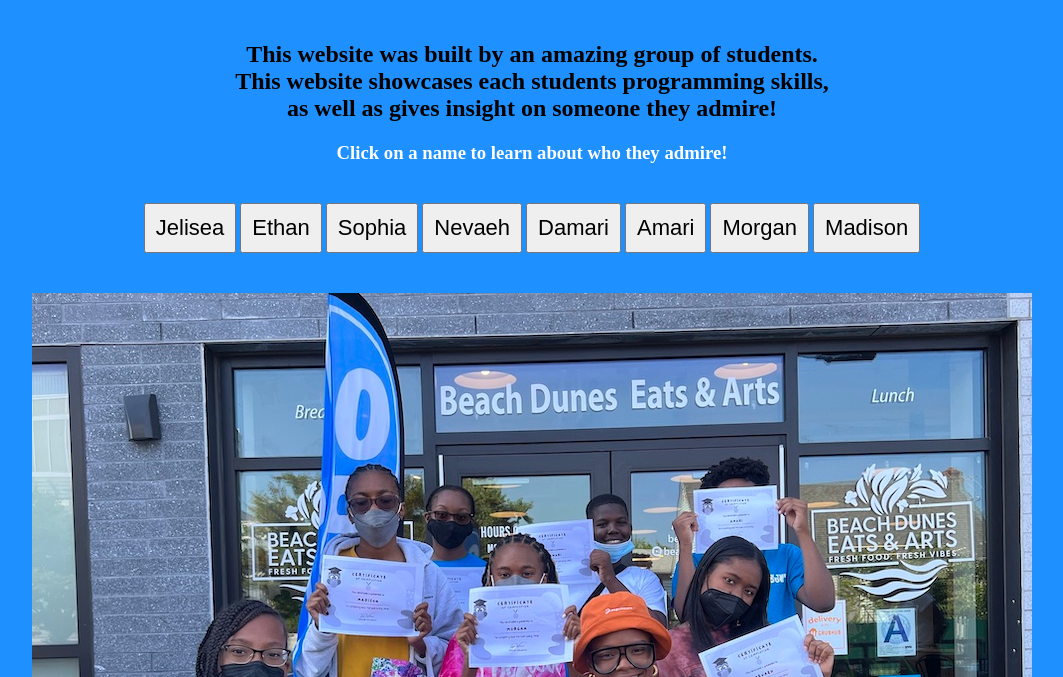
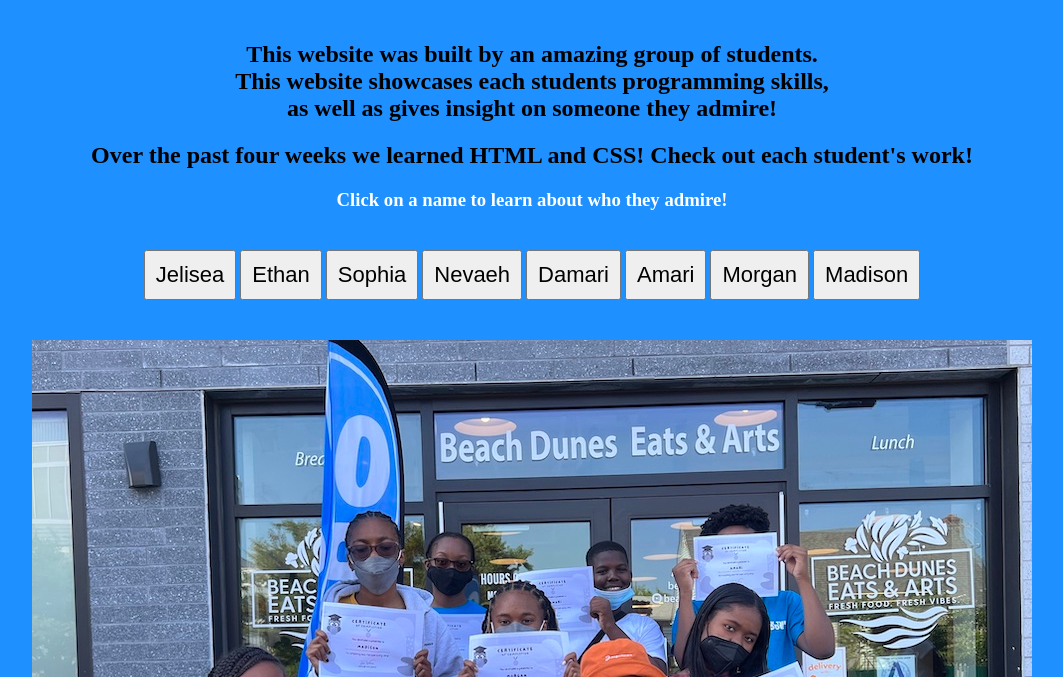
Before and after one commit to TaylorWill94/rock-the-code-site, a plain HTML site: page index.html in a window 1280 px wide. Shown: the part 123-800 px from the top of the page, without its empty margins (108-1171 px from the left). Drawn offline with Linux system fonts and the light colour scheme.

Commit message:
Adds blurb

```diff
--- a/index.html
+++ b/index.html
@@ -10,6 +10,7 @@
       This website showcases each students programming skills,<br /> as well as gives
       insight on someone they admire!
     </h2>
+    <h2>Over the past four weeks we learned HTML and CSS! Check out each student's work!</h2>
     <h3>Click on a name to learn about who they admire!</h3>
 
     <div class="students">
```
